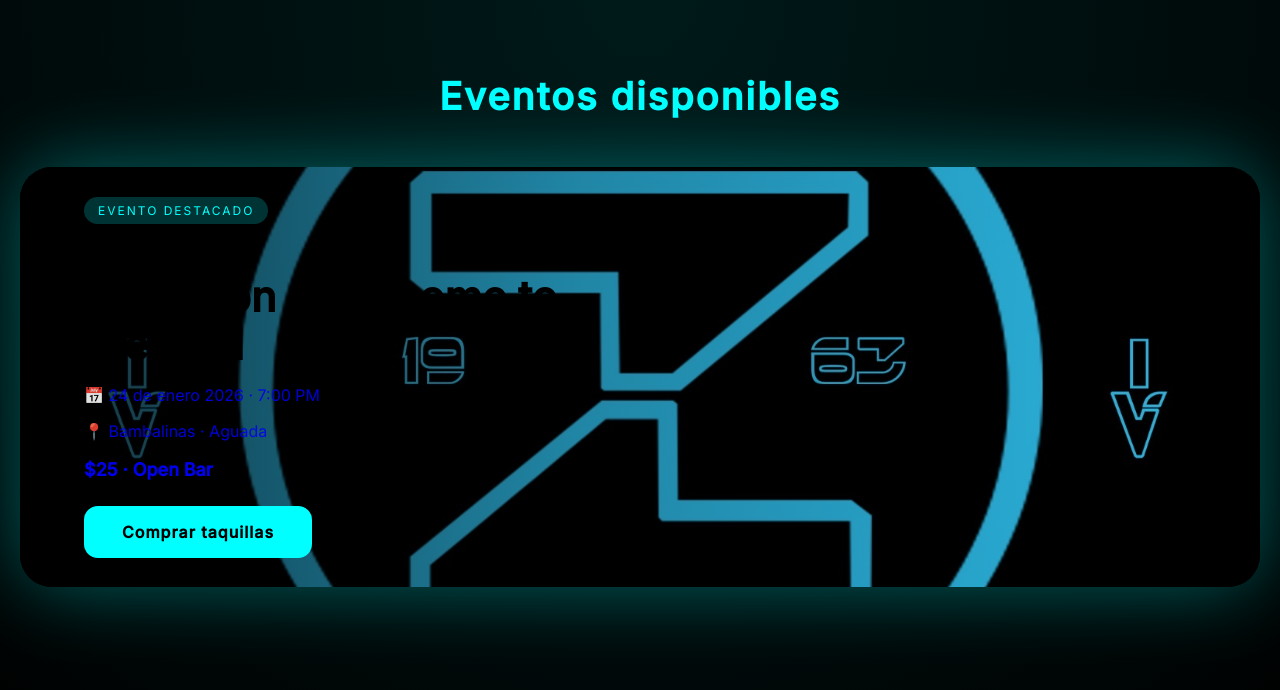
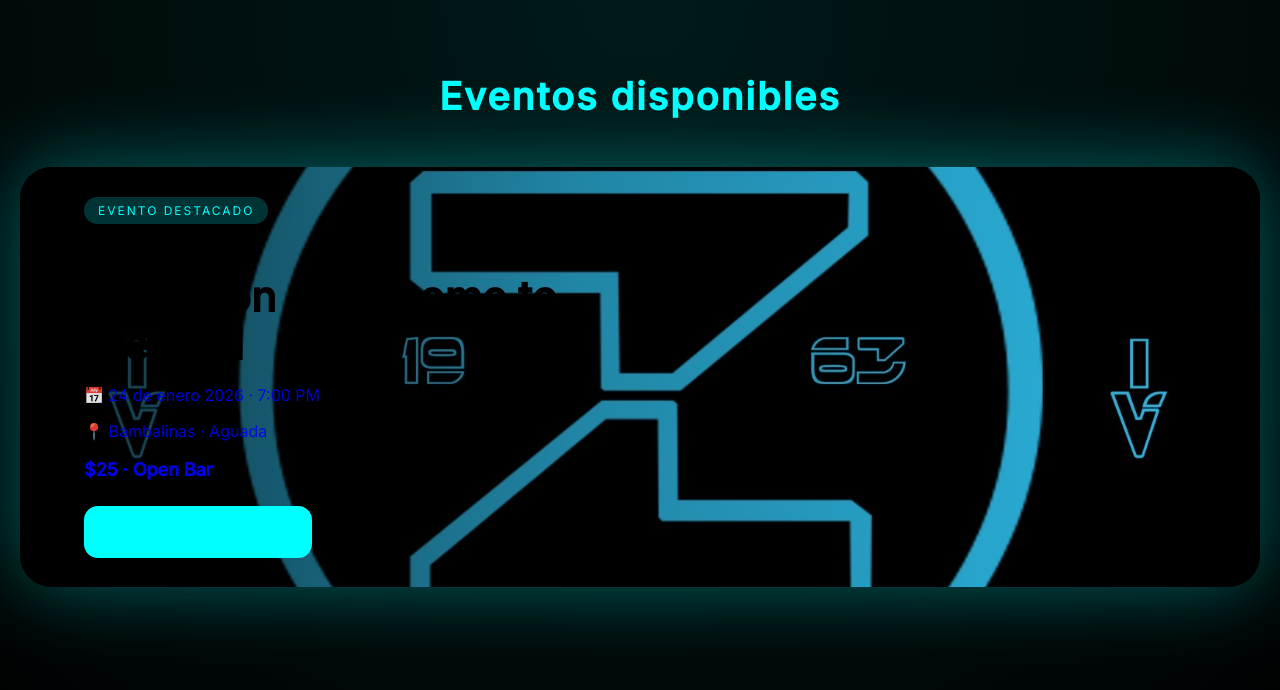
Before and after one commit to zetaactivo1963-create/zeta-tron, a Next.js app: page / in a window 1280 px wide. Shown: the top 690 px of the page. Built offline with nearby package versions, Linux system fonts and the light colour scheme.

Commit message:
Update page.tsx

```diff
--- a/app/page.tsx
+++ b/app/page.tsx
@@ -128,7 +128,7 @@ export default function HomePage() {
                     display: "inline-block",
                     padding: "16px 38px",
                     background: "#0ff",
-                    color: "#000",
+                    color: "#0ff",
                     borderRadius: 14,
                     fontWeight: 800,
                     letterSpacing: 1,
```
